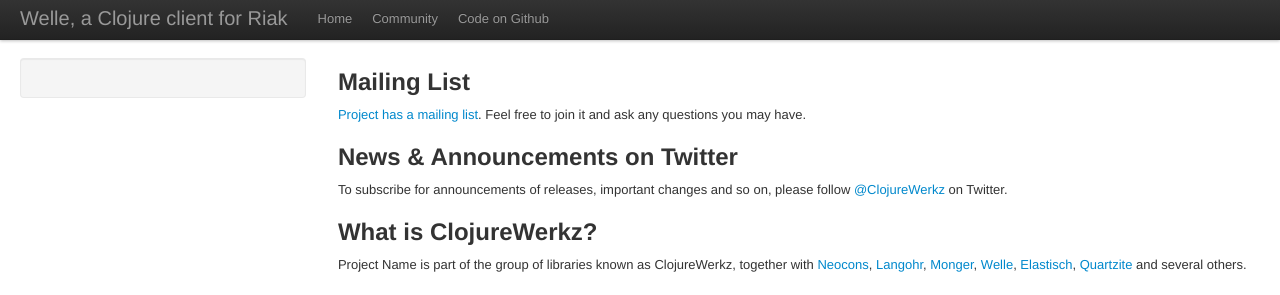
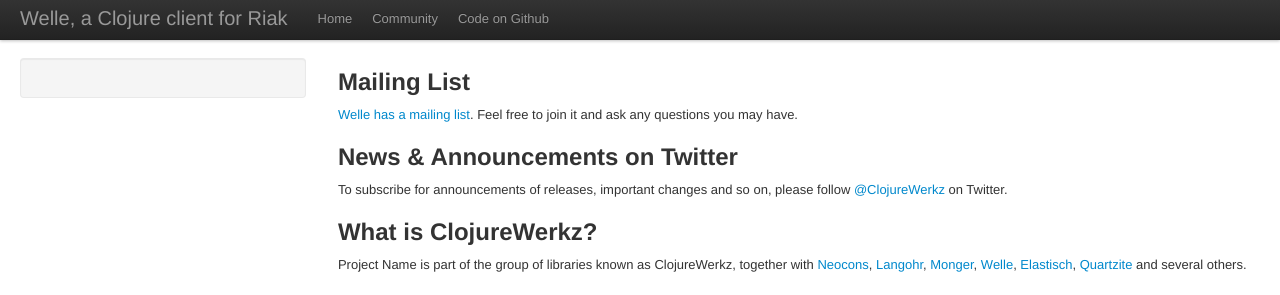
Before and after one commit to clojurewerkz/welle.docs, a Jekyll site: the page built from articles/community.md, in a window 1280 px wide. Shown: the top 295 px of the page. Built offline with Jekyll 4.4.1, drawn with Linux system fonts in a browser that asks for light colours; some web fonts are replaced.

Commit message:
Link to the mailing list

```diff
--- a/articles/community.md
+++ b/articles/community.md
@@ -5,7 +5,7 @@
 
 ## Mailing List
 
-[Project has a mailing list](). Feel free to join it and ask any questions you may have.
+[Welle has a mailing list](http://groups.google.com/group/clojure-riak). Feel free to join it and ask any questions you may have.
 
 
 ## News & Announcements on Twitter
```
